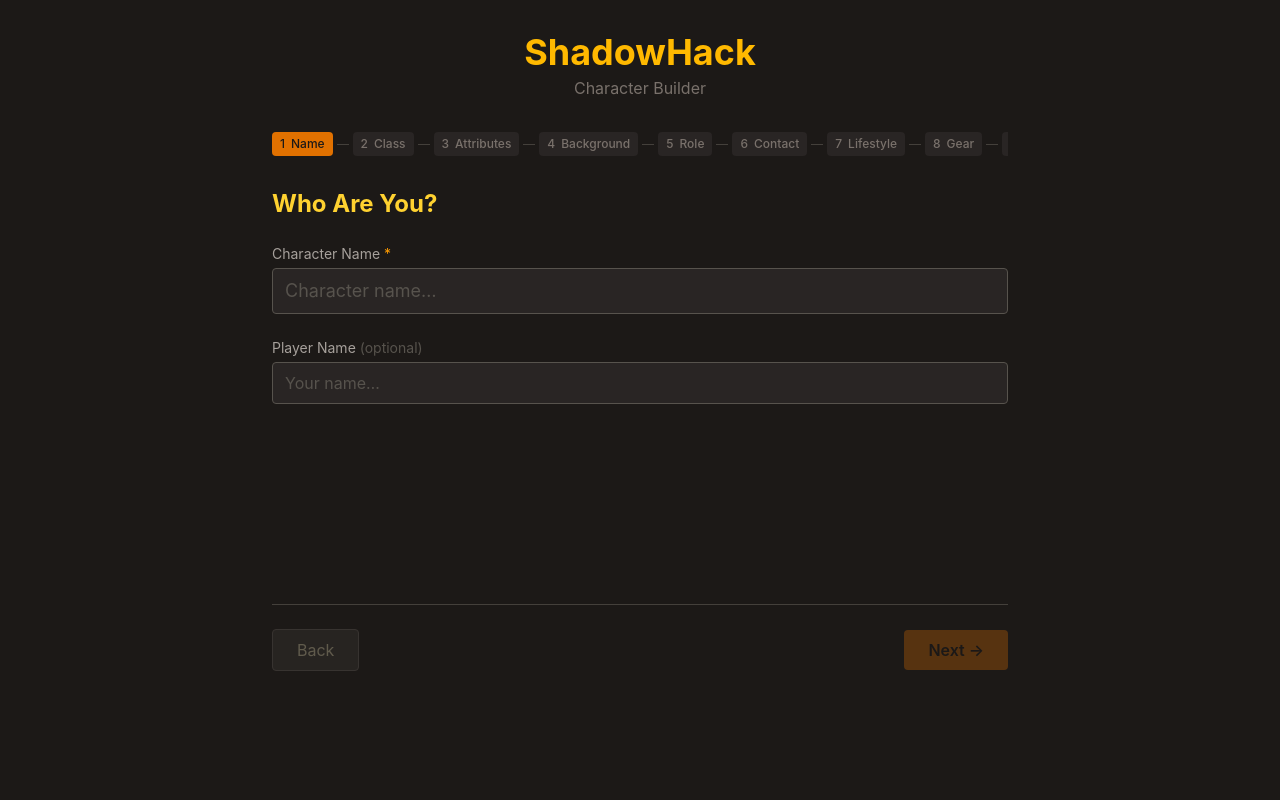
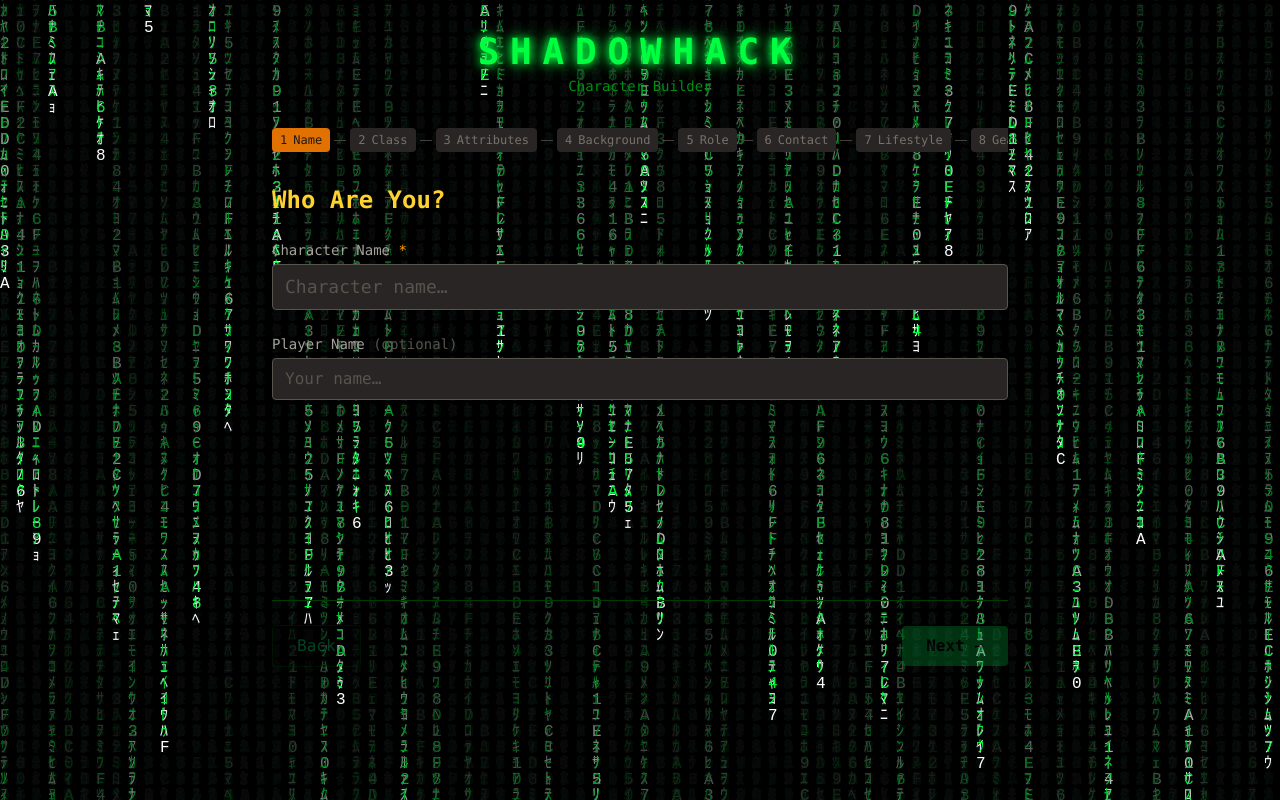
Before and after one commit to JustinaRevolution/shadowhack-character-builder, a React (Vite) app: page / in a window 1280 px wide. Built offline with nearby package versions, Linux system fonts and the light colour scheme.

Commit message:
feat: integrate MatrixRain, scanlines, glitch state, green palette

```diff
--- a/src/App.jsx
+++ b/src/App.jsx
@@ -1,6 +1,7 @@
 import { useState } from 'react'
 import { useCharacter } from './hooks/useCharacter'
 import ProgressBar from './components/ProgressBar'
+import MatrixRain from './components/MatrixRain'
 import NameStep from './components/steps/NameStep'
 import BackgroundStep from './components/steps/BackgroundStep'
 import RoleStep from './components/steps/RoleStep'
@@ -35,8 +36,14 @@ const ALL_STEPS = [
 export default function App() {
   const { character, setField, setAttribute, setSpell, removeSpell, reset } = useCharacter()
   const [stepIndex, setStepIndex] = useState(0)
+  const [glitching, setGlitching] = useState(false)
 
   const currentStep = ALL_STEPS[stepIndex]
+
+  function triggerGlitch() {
+    setGlitching(true)
+    setTimeout(() => setGlitching(false), 600)
+  }
 
   function canProceed() {
     switch (currentStep.key) {
@@ -61,10 +68,10 @@ export default function App() {
   function hasCompletedSubChoice() {
     const sub = character.characterClass?.sub_choice
     if (!sub) return true
-    if (sub.type === 'firearm')      return !!character.subChoice?.value
+    if (sub.type === 'firearm')       return !!character.subChoice?.value
     if (sub.type === 'fighting_move') return !!character.subChoice?.value
-    if (sub.type === 'elemental')    return !!character.subChoice?.element && !!character.subChoice?.spellStat
-    if (sub.type === 'spells')       return character.spells.length >= sub.count
+    if (sub.type === 'elemental')     return !!character.subChoice?.element && !!character.subChoice?.spellStat
+    if (sub.type === 'spells')        return character.spells.length >= sub.count
     return true
   }
 
@@ -75,11 +82,17 @@ export default function App() {
   }
 
   function next() {
-    if (stepIndex < ALL_STEPS.length - 1) setStepIndex(i => i + 1)
+    if (stepIndex < ALL_STEPS.length - 1) {
+      triggerGlitch()
+      setStepIndex(i => i + 1)
+    }
   }
 
   function back() {
-    if (stepIndex > 0) setStepIndex(i => i - 1)
+    if (stepIndex > 0) {
+      triggerGlitch()
+      setStepIndex(i => i - 1)
+    }
   }
 
   function handleStartOver() {
@@ -168,31 +181,38 @@ export default function App() {
       case 'sheet':
         return <CharacterSheetStep character={character} onStartOver={handleStartOver} />
       default:
-        return <div className="text-stone-400">Step: {currentStep.label}</div>
+        return <div className="text-[#008f11]">Step: {currentStep.label}</div>
     }
   }
 
   const isLastStep = stepIndex === ALL_STEPS.length - 1
 
   return (
-    <div className="min-h-screen bg-stone-900 text-amber-100">
-      <div className="max-w-3xl mx-auto px-4 py-8">
+    <div className="min-h-screen bg-black text-green-400 font-mono">
+      <MatrixRain />
+      <div className="scanlines" />
+      <div className="relative z-10 max-w-3xl mx-auto px-4 py-8">
         <div className="text-center mb-8">
-          <h1 className="text-4xl font-bold text-amber-400">ShadowHack</h1>
-          <p className="text-stone-500 mt-1">Character Builder</p>
+          <h1
+            className="text-4xl font-bold text-[#00ff41] glitch text-glow tracking-[0.3em]"
+            data-text="SHADOWHACK"
+          >
+            SHADOWHACK
+          </h1>
+          <p className="text-[#008f11] mt-1 text-sm">Character Builder</p>
         </div>
 
         <ProgressBar steps={ALL_STEPS.map(s => s.label)} current={stepIndex} />
 
-        <div className="mb-8 min-h-96">
+        <div className={`mb-8 min-h-96 ${glitching ? 'glitching' : ''}`}>
           {renderStep()}
         </div>
 
-        <div className="flex justify-between items-center border-t border-stone-700 pt-6">
+        <div className="flex justify-between items-center border-t border-[#003b00] pt-6">
           <button
             onClick={back}
             disabled={stepIndex === 0}
-            className="px-6 py-2 bg-stone-700 hover:bg-stone-600 border border-stone-500 rounded text-amber-100 disabled:opacity-30 transition-colors"
+            className="px-6 py-2 bg-black/80 hover:bg-zinc-900 border border-[#003b00] rounded text-green-400 disabled:opacity-30 transition-colors glitch-hover"
           >
             Back
           </button>
@@ -200,7 +220,7 @@ export default function App() {
             <button
               onClick={next}
               disabled={!canProceed()}
-              className="px-6 py-2 bg-amber-600 hover:bg-amber-500 rounded text-stone-900 font-semibold disabled:opacity-30 transition-colors"
+              className="px-6 py-2 bg-green-600 hover:bg-green-500 rounded text-black font-semibold disabled:opacity-30 transition-colors glitch-hover"
             >
               {stepIndex === ALL_STEPS.length - 2 ? 'Finish →' : 'Next →'}
             </button>
```
